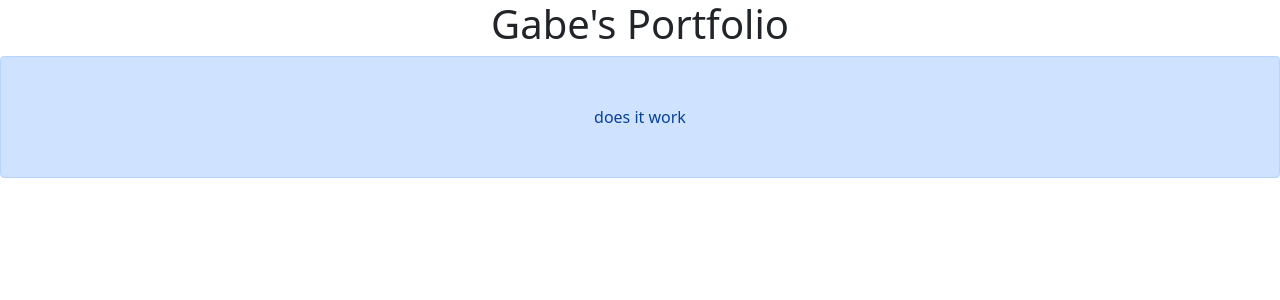
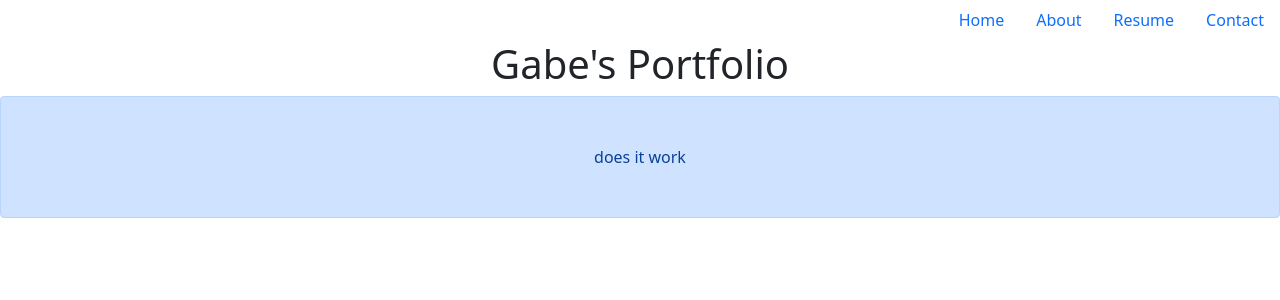
Before and after one commit to gabeaustin/portfolio, a React (Create React App) app: page / in a window 1280 px wide. Shown: the top 300 px of the page. Built offline with nearby package versions, Linux system fonts and the light colour scheme.

Commit message:
added navbar component

```diff
--- a/src/App.js
+++ b/src/App.js
@@ -1,9 +1,11 @@
-import './App.css';
-import Bootstrap from "bootstrap";
+import "./App.css";
+import NavBar from "../src/components/NavBar";
 
 function App() {
   return (
     <div className="App">
+        <NavBar />
+
         <h1>Gabe's Portfolio</h1>
 
         <div className="p-5 alert alert-primary">
--- a/src/components/NavBar.js
+++ b/src/components/NavBar.js
@@ -1,13 +1,34 @@
-import React, { Component} from "react";
+import React, { Component } from "react";
 
 class NavBar extends Component {
-    render() {
-        return(
-            <div>
-
-            </div>
-        )
-    }
+  render() {
+    return (
+      <div>
+        <ul class="nav justify-content-end navbar-right">
+          <li class="nav-item">
+            <a class="nav-link active" aria-current="page" href="#">
+              Home
+            </a>
+          </li>
+          <li class="nav-item">
+            <a class="nav-link" href="#">
+              About
+            </a>
+          </li>
+          <li class="nav-item">
+            <a class="nav-link" href="#">
+              Resume
+            </a>
+          </li>
+          <li class="nav-item">
+            <a class="nav-link" href="#">
+              Contact
+            </a>
+          </li>
+        </ul>
+      </div>
+    );
+  }
 }
 
 export default NavBar;
```
